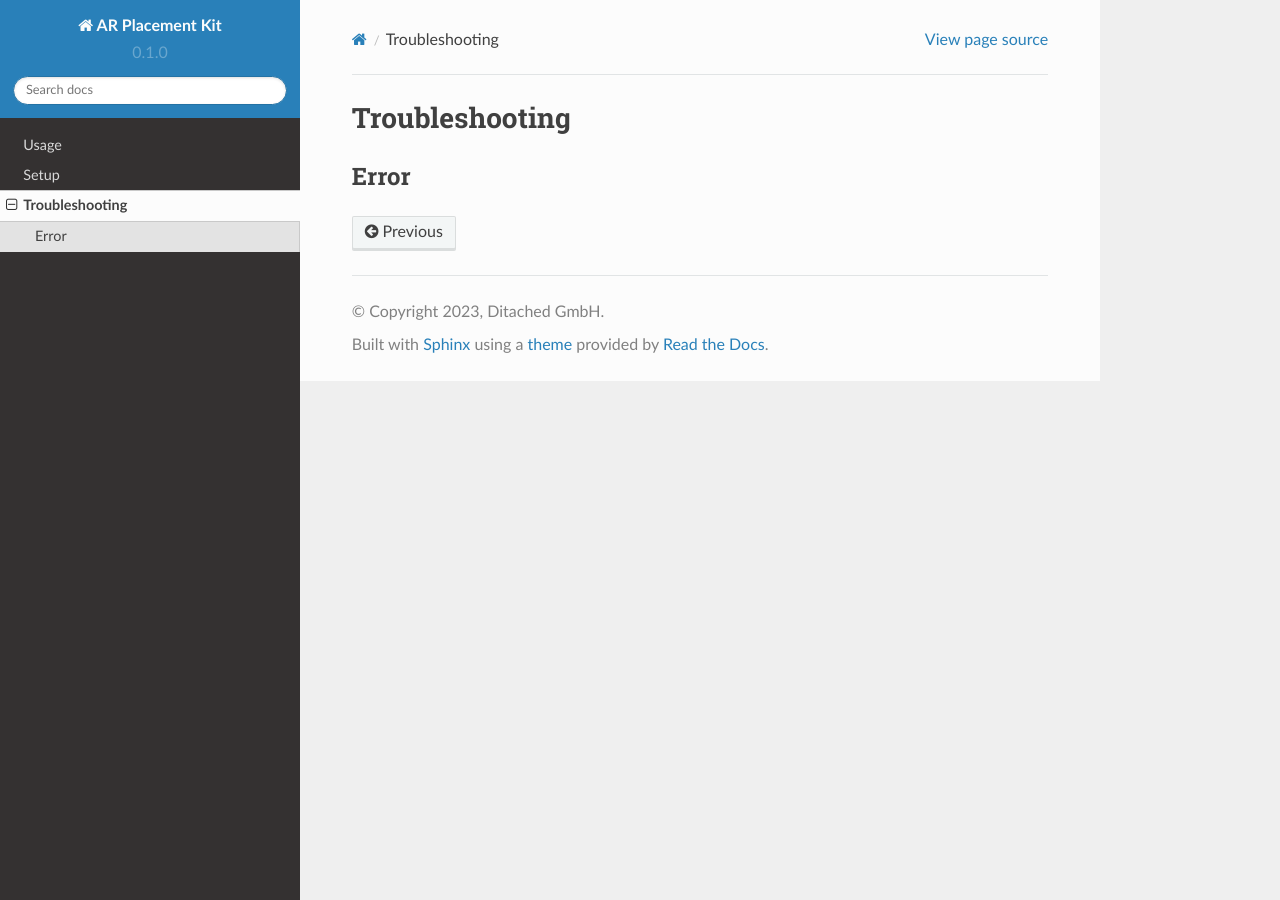
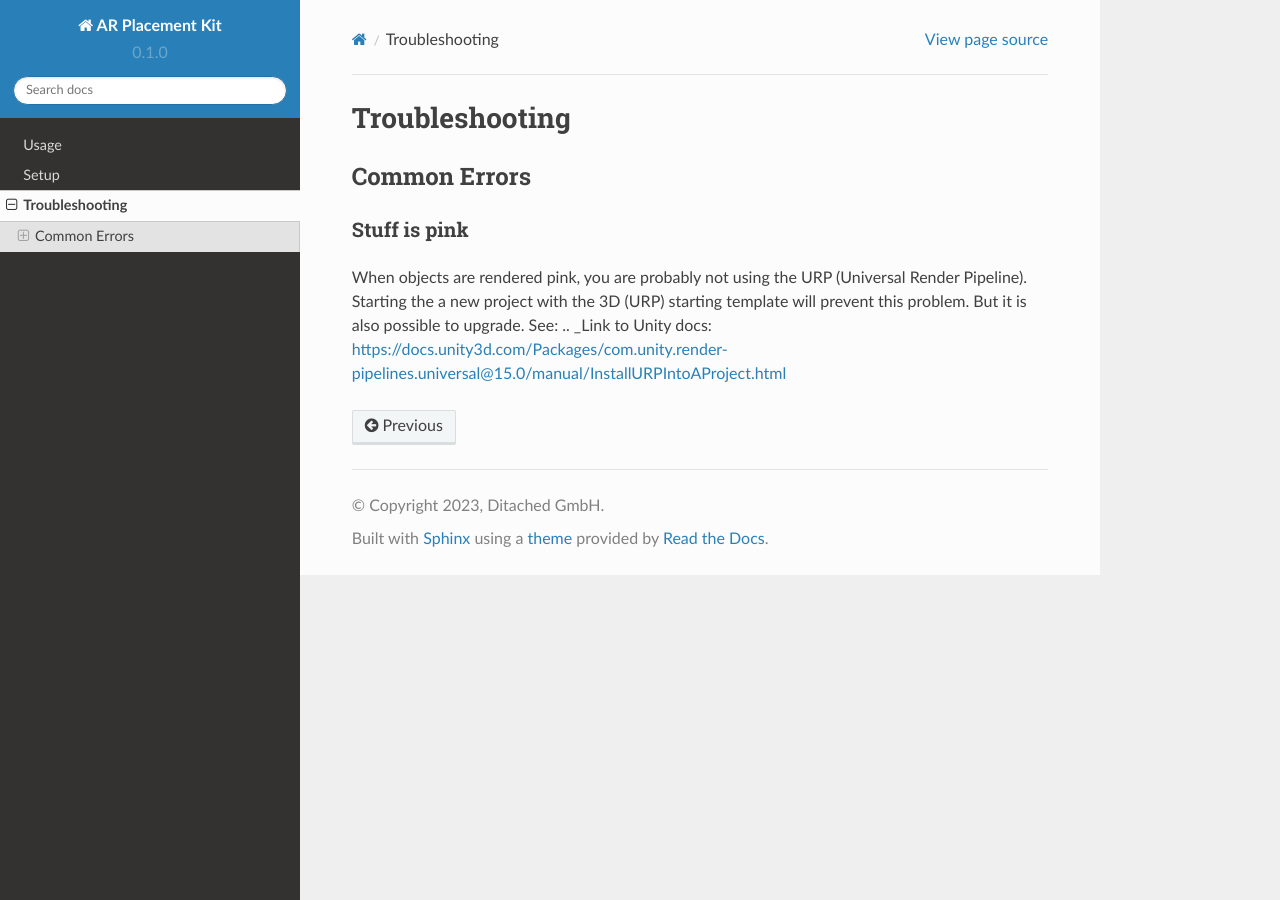
Before and after one commit to Ditached/ARPlacementKit-Docs, a Sphinx documentation site: the page built from docs/source/troubleshooting.rst, in a window 1280 px wide. Built offline with Sphinx 7.4.7 and the Read the Docs theme 2.0.0, drawn with Linux system fonts in a browser that asks for light colours.

Commit message:
Adding first troubleshooting steps

```diff
--- a/docs/source/troubleshooting.rst
+++ b/docs/source/troubleshooting.rst
@@ -2,5 +2,13 @@
 Troubleshooting
 #####
 
-Error
+Common Errors
 ===============
+
+
+=================
+Stuff is pink
+=================
+When objects are rendered pink, you are probably not using the URP (Universal Render Pipeline). Starting the a new project with the 3D (URP) starting template will prevent this problem. But it is also possible to upgrade.
+See:
+.. _Link to Unity docs: https://docs.unity3d.com/Packages/com.unity.render-pipelines.universal@15.0/manual/InstallURPIntoAProject.html
--- a/docs/source/usage.rst
+++ b/docs/source/usage.rst
@@ -16,11 +16,12 @@ In order for the package to work, there a few important requirements:
     - You are using Unity 2021.2 or higher
 
 
-When first installing the package it might warn you that the new input system is used. Press *YES* to restart the editor.
+When first installing the package from the package manager it might warn you that the new input system is used. Press *YES* to restart the editor.
 
 .. image:: NewInputSystemPrompt.png
     :width: 300
 
+After the editor has restarted, you can start using the package. If at this point there are any error related to the package, make sure to check it out the troubleshooting section. Again, a new project is the best way to make sure no conflicts with other packages are the problem.
 
 Parameters
 ==========
```
